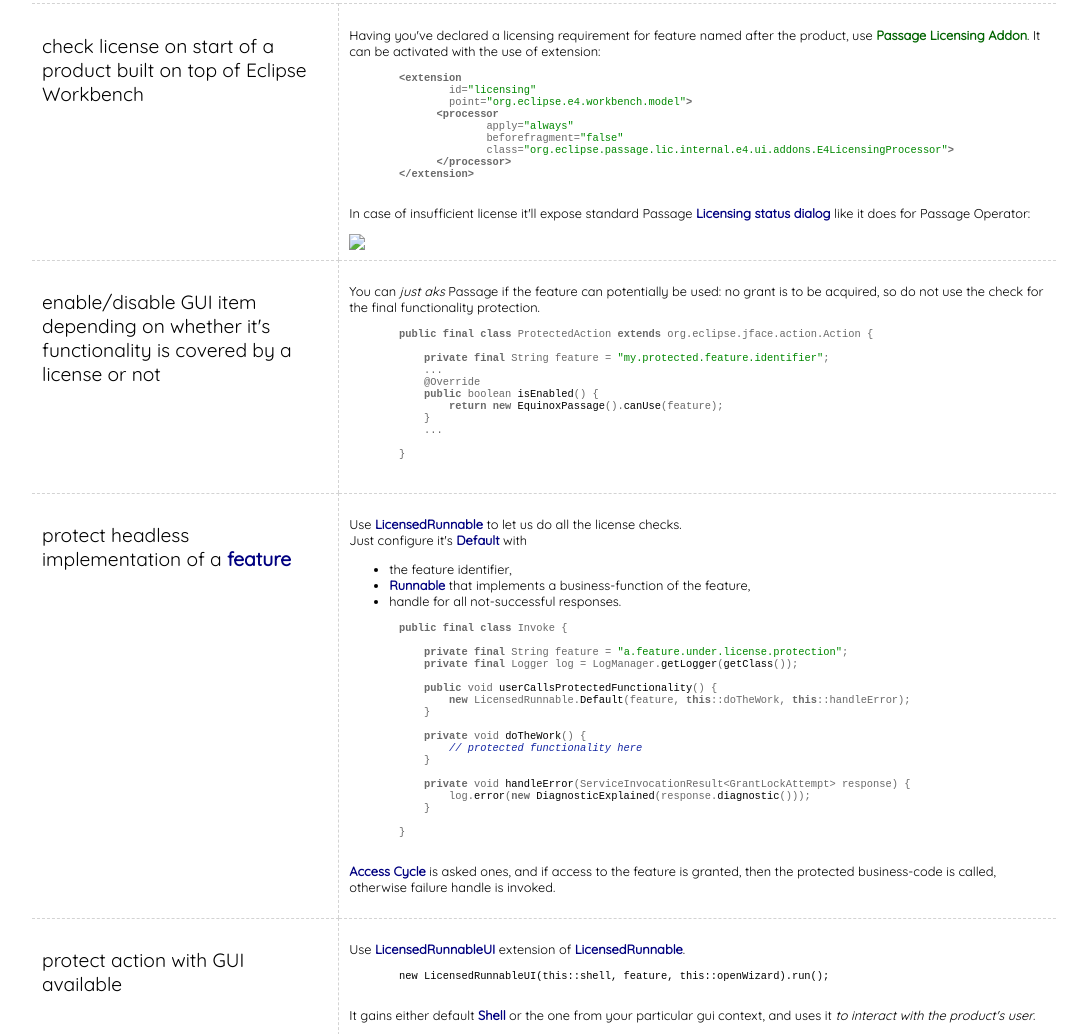
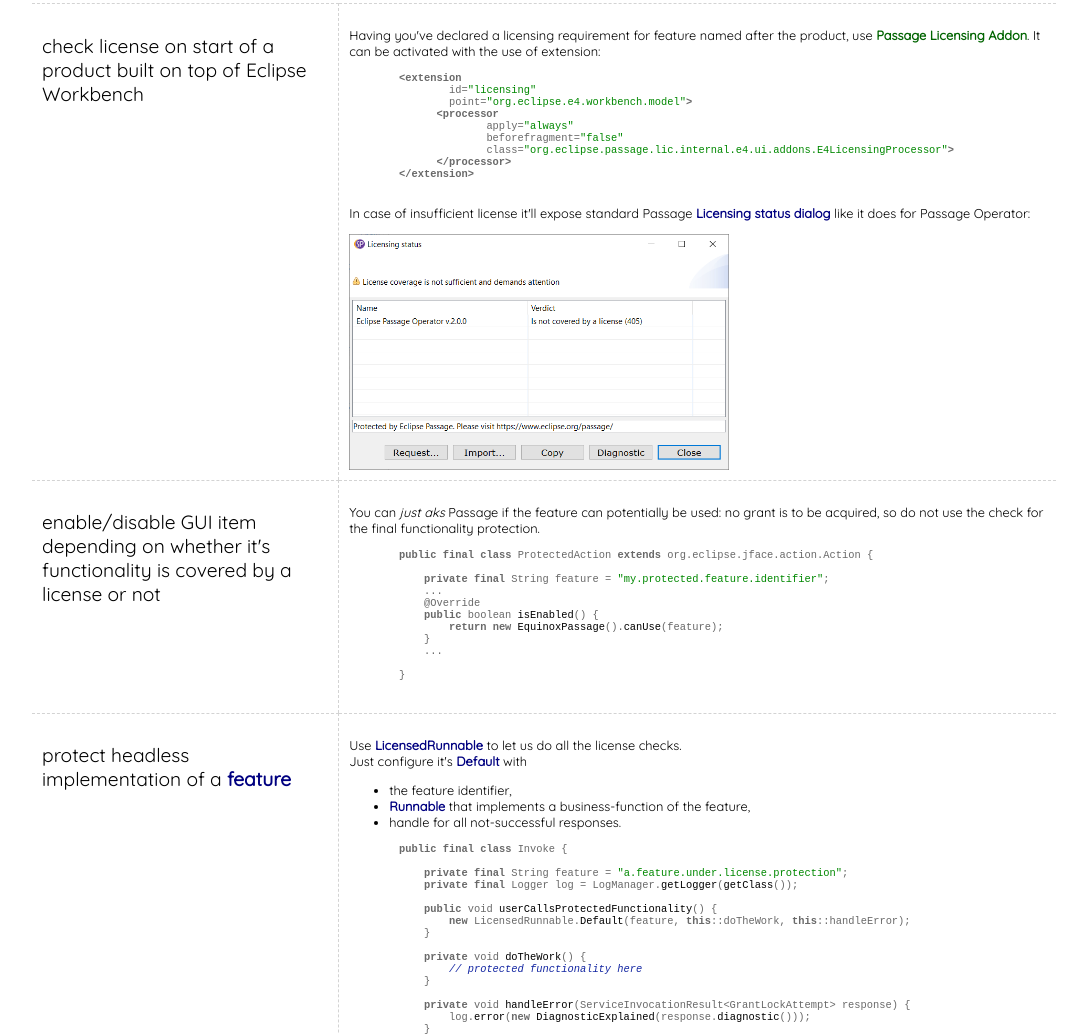
Before and after one commit to eclipse-passage/passage-docs, a plain HTML site: page dev-guide.html in a window 1280 px wide. Shown: the part 1891-2925 px from the top of the page, without its empty margins (96-1183 px from the left). Drawn offline with Linux system fonts and the light colour scheme.

Commit message:
Bug 564527 - Documentation Needed
move dev guide to top level


Signed-off-by: eparovyshnaya <elena.parovyshnaya@gmail.com>

```diff
--- a/dev-guide.html
+++ b/dev-guide.html
@@ -254,7 +254,7 @@
                 <p>In case of insufficient license it'll expose standard Passage <span
                         class="term">Licensing status dialog</span> like it does for Passage Operator:
                 </p>
-                <img class="built-in" src="i/passage-ui-product-startup.PNG" width="380px"/>
+                <img class="built-in" src="i/dev/passage-ui-product-startup.PNG" width="380px"/>
             </td>
         </tr>
         <tr>
```
